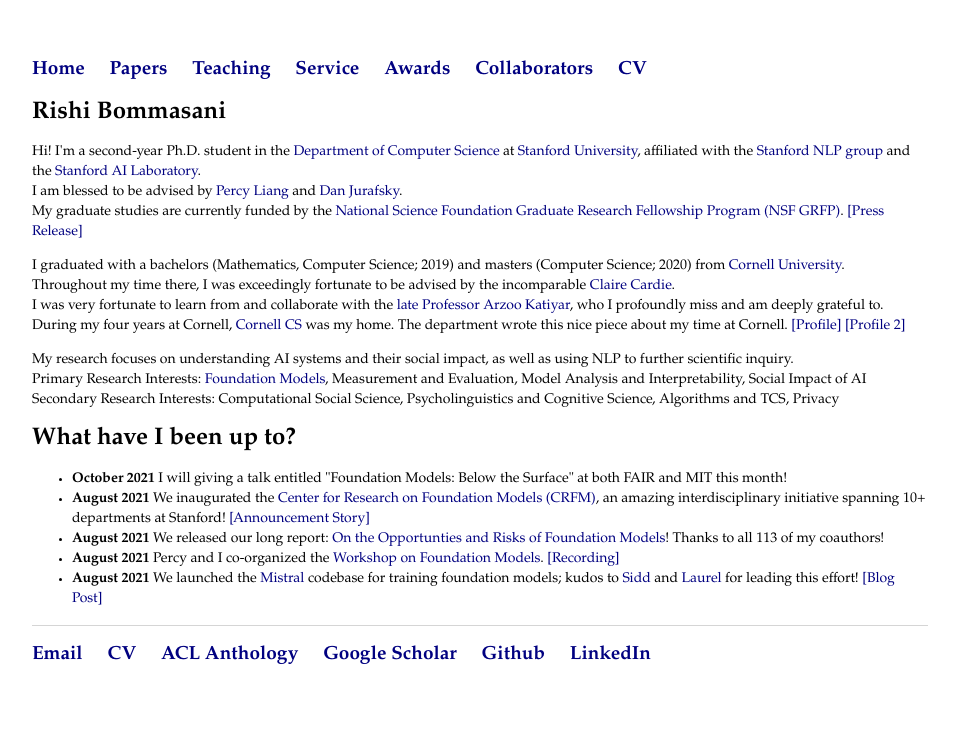
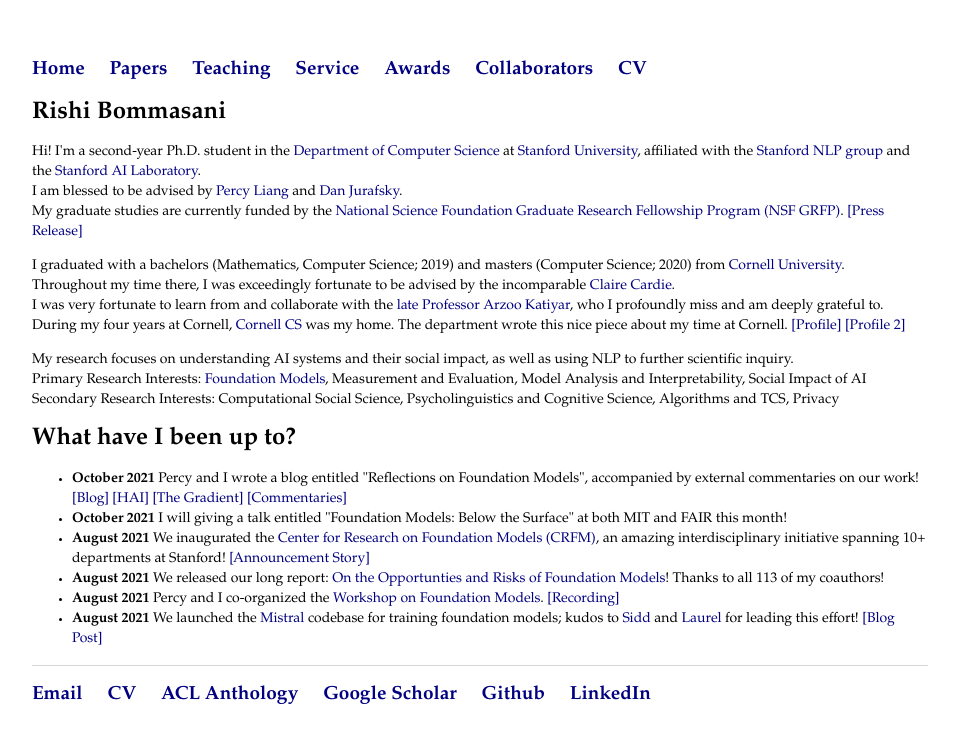
Before and after one commit to rishibommasani/rishibommasani.github.io, a Jekyll site: the page built from index.html, in a window 1280 px wide. Shown: the top 743 px of the page, without its empty margins (160-1116 px from the left). Built offline with Jekyll 4.4.1, drawn with Linux system fonts in a browser that asks for light colours.

Commit message:
Update index.html

```diff
--- a/index.html
+++ b/index.html
@@ -20,7 +20,9 @@
 	  <div class="blurb">
           <h1> What have I been up to?</h1>
           <ul>
-	  <li><b>October 2021</b> I will giving a talk entitled "Foundation Models: Below the Surface" at both FAIR and MIT this month! </a>
+	  <li><b>October 2021</b> Percy and I wrote a blog entitled "Reflections on Foundation Models", accompanied by external commentaries on our work!
+	      <a href="https://crfm.stanford.edu/2021/10/18/reflections.html"> [Blog] </a> <a href="https://hai.stanford.edu/news/reflections-foundation-models"> [HAI] </a> <a href="https://thegradient.pub/reflections-on-foundation-models/"> [The Gradient] </a> <a href="https://crfm.stanford.edu/2021/10/18/commentaries.html"> [Commentaries] </a>
+	  <li><b>October 2021</b> I will giving a talk entitled "Foundation Models: Below the Surface" at both MIT and FAIR this month!
           <li><b>August 2021</b> We inaugurated the <a href="https://crfm.stanford.edu/"> Center for Research on Foundation Models (CRFM)</a>, an amazing interdisciplinary initiative spanning 10+ departments at Stanford! <a href="https://hai.stanford.edu/news/introducing-center-research-foundation-models-crfm"> [Announcement Story] </a>
 	  <li><b>August 2021</b> We released our long report: <a href="https://arxiv.org/abs/2108.07258">On the Opportunties and Risks of Foundation Models</a>! Thanks to all 113 of my coauthors!</li>
           <li><b>August 2021</b> Percy and I co-organized the <a href="https://crfm.stanford.edu/workshop.html"> Workshop on Foundation Models</a>.
```
